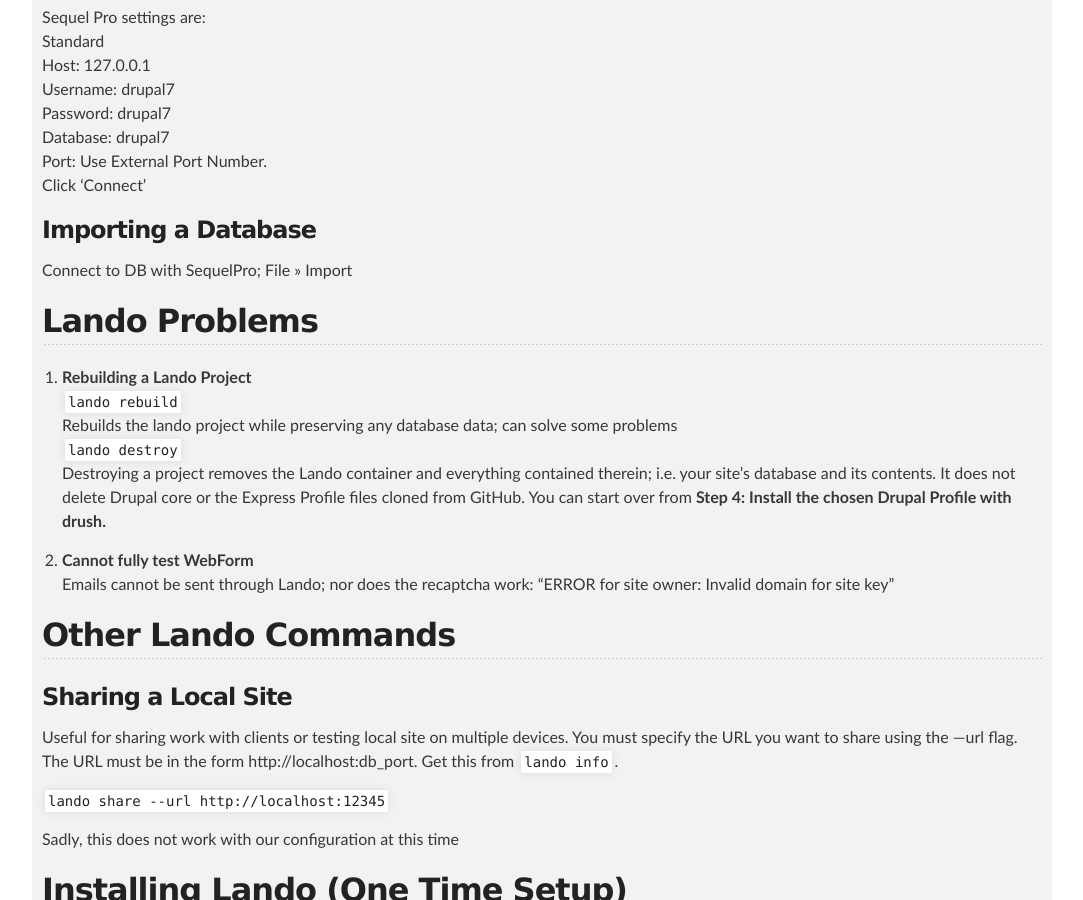
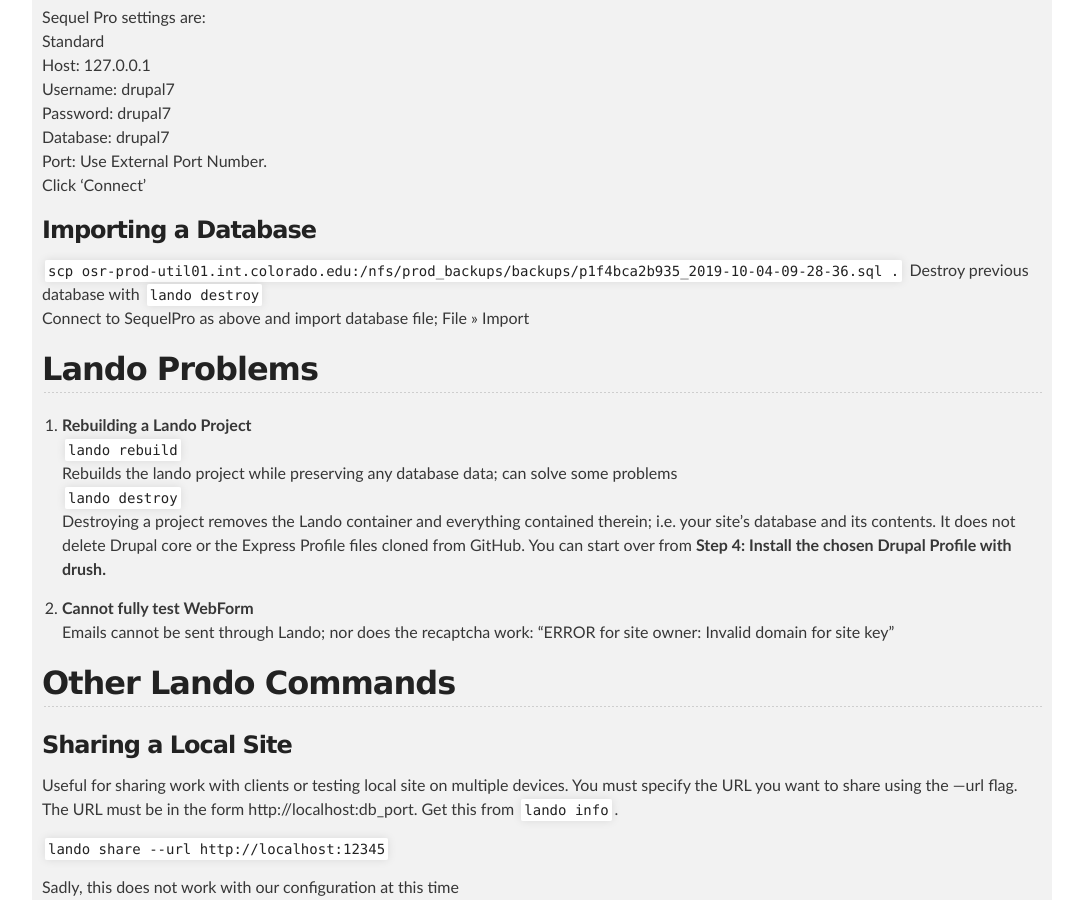
Before and after one commit to cathysnider/cathysnider.github.io, a Jekyll site: the page built from lando.md, in a window 1280 px wide and 900 px high, scrolled down 2924 px. Shown: the whole window, without its empty margins (98-1181 px from the left). Built offline with Jekyll 4.4.1, drawn with Linux system fonts in a browser that asks for light colours; some of the changed text lies outside the part shown.

Commit message:
database info

```diff
--- a/lando.md
+++ b/lando.md
@@ -25,7 +25,7 @@ layout: default
    `chmod a+w sites/default`
 
 1. **Initialize Lando in project folder**<br />
-   You must initialize Lando before you can go further, since Lando spins up the database that our site will be using. Go back to root of mySiteName folder   `cd ../`  and initialize it for Lando. This creates a .lando.yml file in your project folder. There are lots of parameters. These are ours: <br />
+   You must initialize Lando before you can go further, since Lando spins up the database that our site will be using. Go back to root of mySiteName folder  `cd ../`  and initialize it for Lando. This creates a .lando.yml file in your project folder. There are lots of parameters. These are ours: <br />
    `lando init`
    * codebase: cwd (current working directory)
    * recipe: drupal7
@@ -38,7 +38,7 @@ layout: default
    `lando start`  <br />
    `lando info`
 
-   From now on, all your `drush` commands must be `lando drush`.
+   From now on, all your `drush` commands start with lando: `lando drush`.
 
 1. **Install the chosen Drupal Profile with drush** <br />
    Syntax: lando drush si my_profile_name my_profile_form.my_settings.key=value --db-url=mysql//admin_user:admin_password@db_host:db_port/database_name
@@ -123,7 +123,9 @@ Click 'Connect'
 
 ### Importing a Database
 
-Connect to DB with SequelPro; File >> Import
+`scp osr-prod-util01.int.colorado.edu:/nfs/prod_backups/backups/p1f4bca2b935_2019-10-04-09-28-36.sql .`
+Destroy previous database with `lando destroy` <br />
+Connect to SequelPro as above and import database file; File >> Import
 
 ## Lando Problems
 
```
